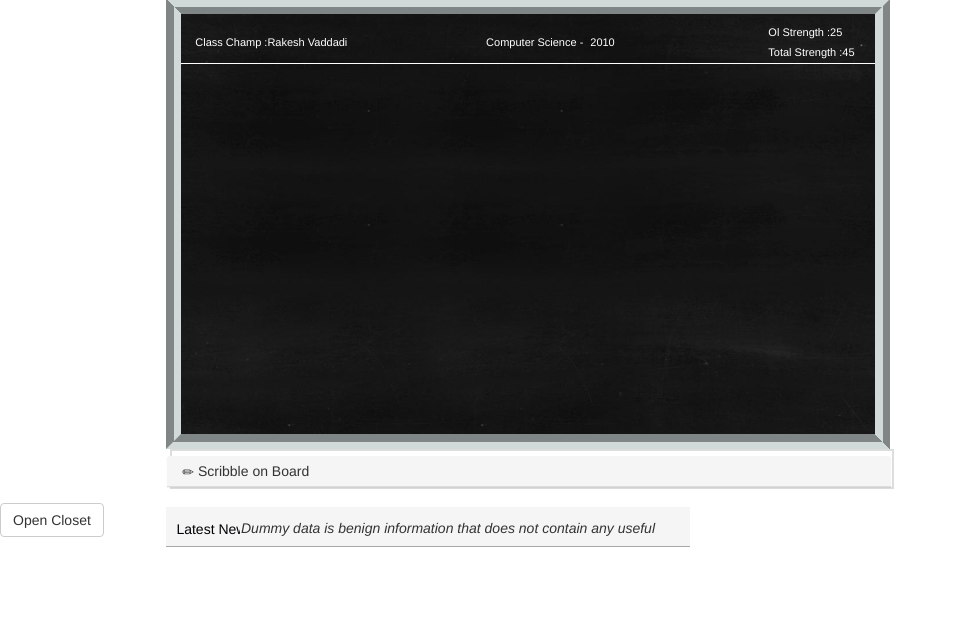
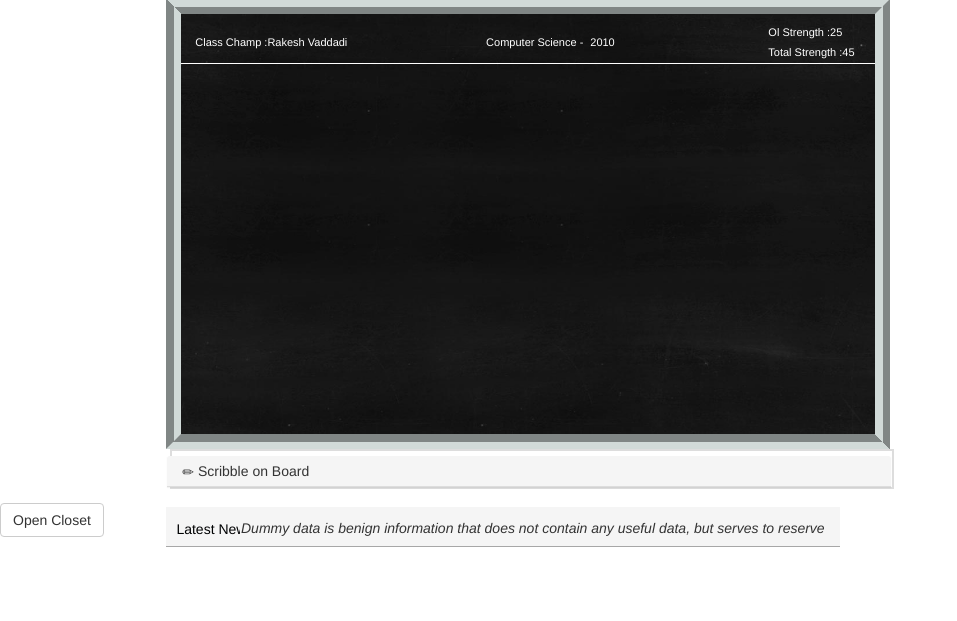
Before and after one commit to Diffinder/topez, a PHP site: page /bb.php in a window 1280 px wide. Shown: the part 65-686 px from the top of the page, without its empty margins (0-957 px from the left). Run offline with PHP 8.4, Linux system fonts and the light colour scheme; some libraries are stand-ins or nearby versions; some web fonts are replaced.

Commit message:
blackboard7

```diff
--- a/css/style.css
+++ b/css/style.css
@@ -204,7 +204,7 @@
 .ticker {
   position: absolute;
   margin-left: 240px;
-  width: 450px;
+  width: 600px;
   height: 40px;
   overflow: hidden;
   line-height: 40px;
```
